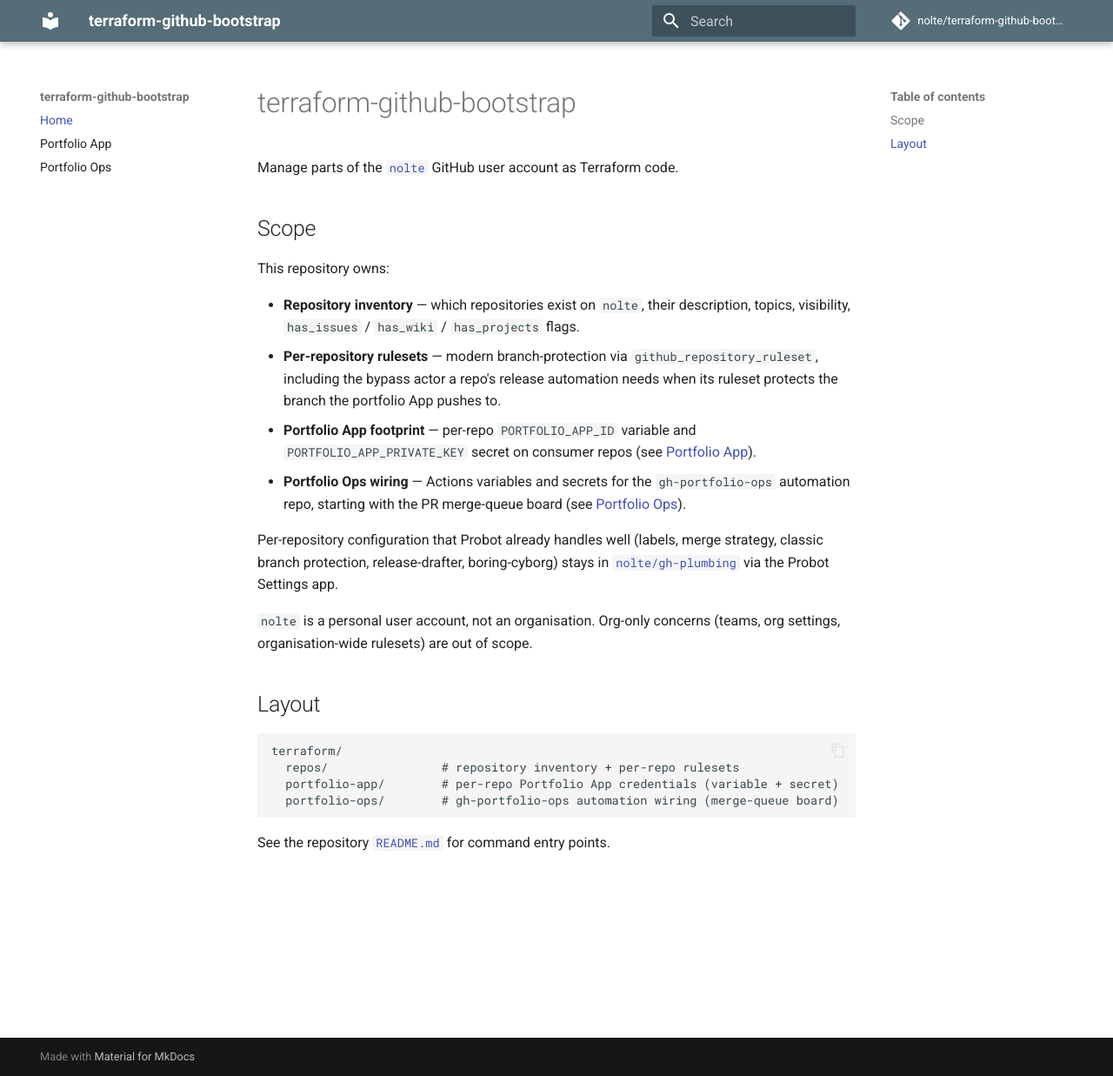
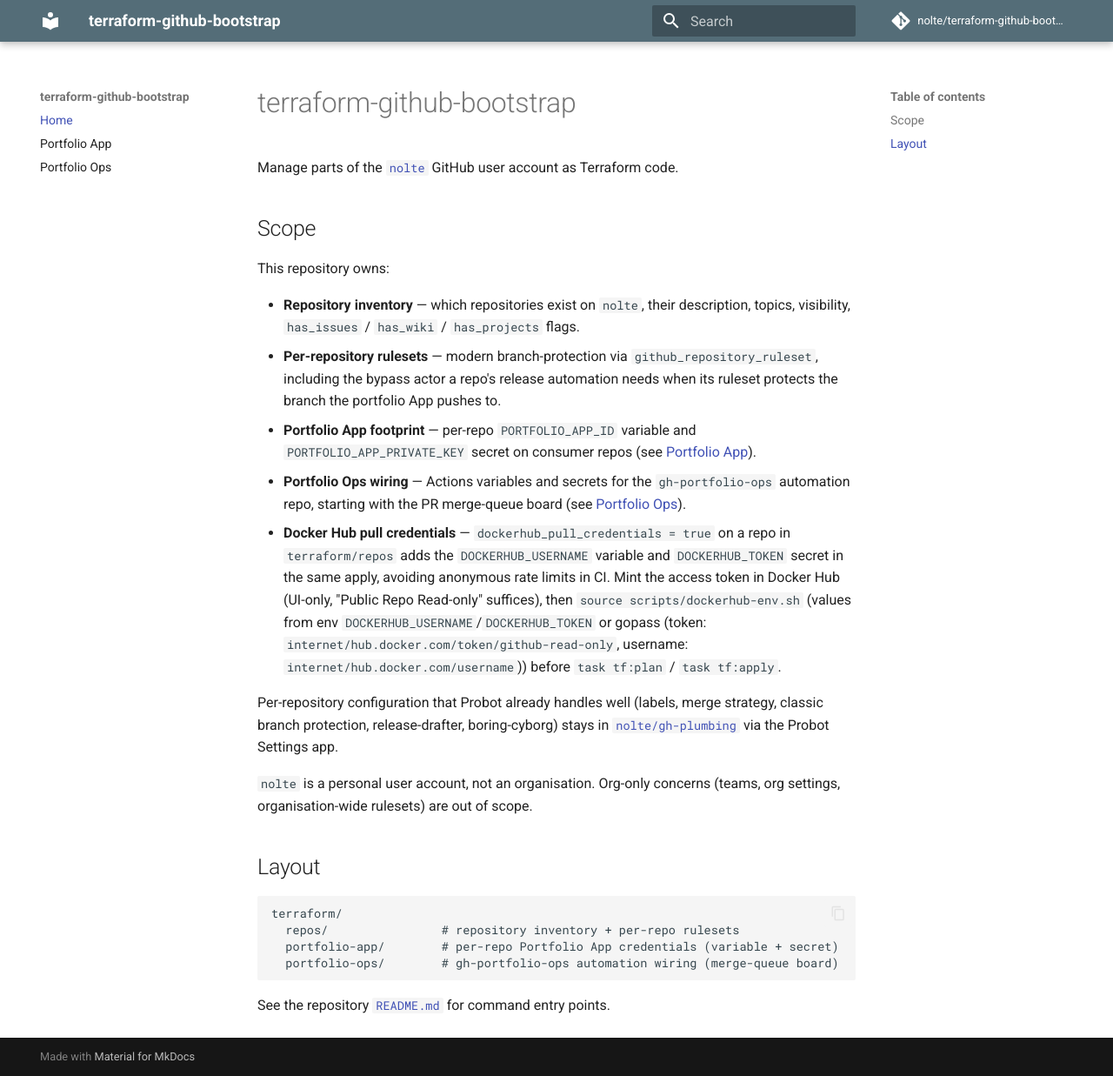
Before and after one commit to nolte/terraform-github-bootstrap, an MkDocs documentation site: the page built from docs/en/index.md, in a window 1280 px wide and 1237 px high. Shown: the whole window at 87% size. Built offline with MkDocs 1.6.1 and Material for MkDocs 9.7.7, drawn with Linux system fonts in a browser that asks for light colours; comment, search, counter and statistics services are not loaded.

Commit message:
feat(repos): provision Docker Hub pull credentials per repository (#17)

```diff
--- a/Taskfile.yml
+++ b/Taskfile.yml
@@ -43,7 +43,7 @@ tasks:
         done
 
   tf:plan:
-    desc: terraform plan for the repos root module (requires GITHUB_TOKEN with `repo` scope; plus TF_VAR_portfolio_app_id — `source scripts/portfolio-app-env.sh` — when a ruleset sets bypass_portfolio_app)
+    desc: terraform plan for the repos root module (requires GITHUB_TOKEN with `repo` scope; plus TF_VAR_portfolio_app_id — `source scripts/portfolio-app-env.sh` — when a ruleset sets bypass_portfolio_app; plus `source scripts/dockerhub-env.sh` when a repo sets dockerhub_pull_credentials)
     cmds:
       - terraform -chdir=terraform/repos init -input=false
       - terraform -chdir=terraform/repos plan
--- a/docs/en/index.md
+++ b/docs/en/index.md
@@ -10,6 +10,7 @@ This repository owns:
 - **Per-repository rulesets** — modern branch-protection via `github_repository_ruleset`, including the bypass actor a repo's release automation needs when its ruleset protects the branch the portfolio App pushes to.
 - **Portfolio App footprint** — per-repo `PORTFOLIO_APP_ID` variable and `PORTFOLIO_APP_PRIVATE_KEY` secret on consumer repos (see [Portfolio App](portfolio-app.md)).
 - **Portfolio Ops wiring** — Actions variables and secrets for the `gh-portfolio-ops` automation repo, starting with the PR merge-queue board (see [Portfolio Ops](portfolio-ops.md)).
+- **Docker Hub pull credentials** — `dockerhub_pull_credentials = true` on a repo in `terraform/repos` adds the `DOCKERHUB_USERNAME` variable and `DOCKERHUB_TOKEN` secret in the same apply, avoiding anonymous rate limits in CI. Mint the access token in Docker Hub (UI-only, "Public Repo Read-only" suffices), then `source scripts/dockerhub-env.sh` (values from env `DOCKERHUB_USERNAME`/`DOCKERHUB_TOKEN` or gopass (token: `internet/hub.docker.com/token/github-read-only`, username: `internet/hub.docker.com/username`)) before `task tf:plan` / `task tf:apply`.
 
 Per-repository configuration that Probot already handles well (labels, merge strategy, classic branch protection, release-drafter, boring-cyborg) stays in [`nolte/gh-plumbing`](https://github.com/nolte/gh-plumbing) via the Probot Settings app.
 
```
Also changed, not shown: CLAUDE.md (+1 -1 lines), 3 other files.
